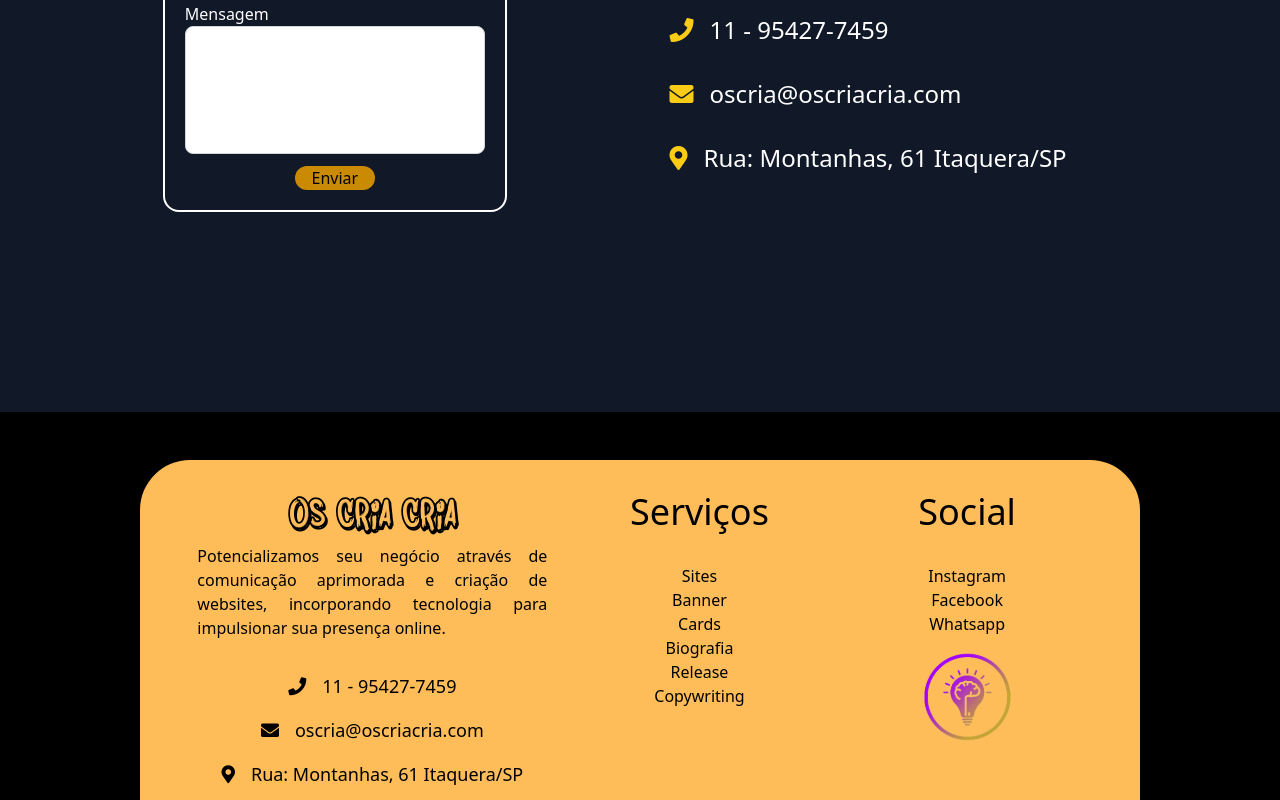
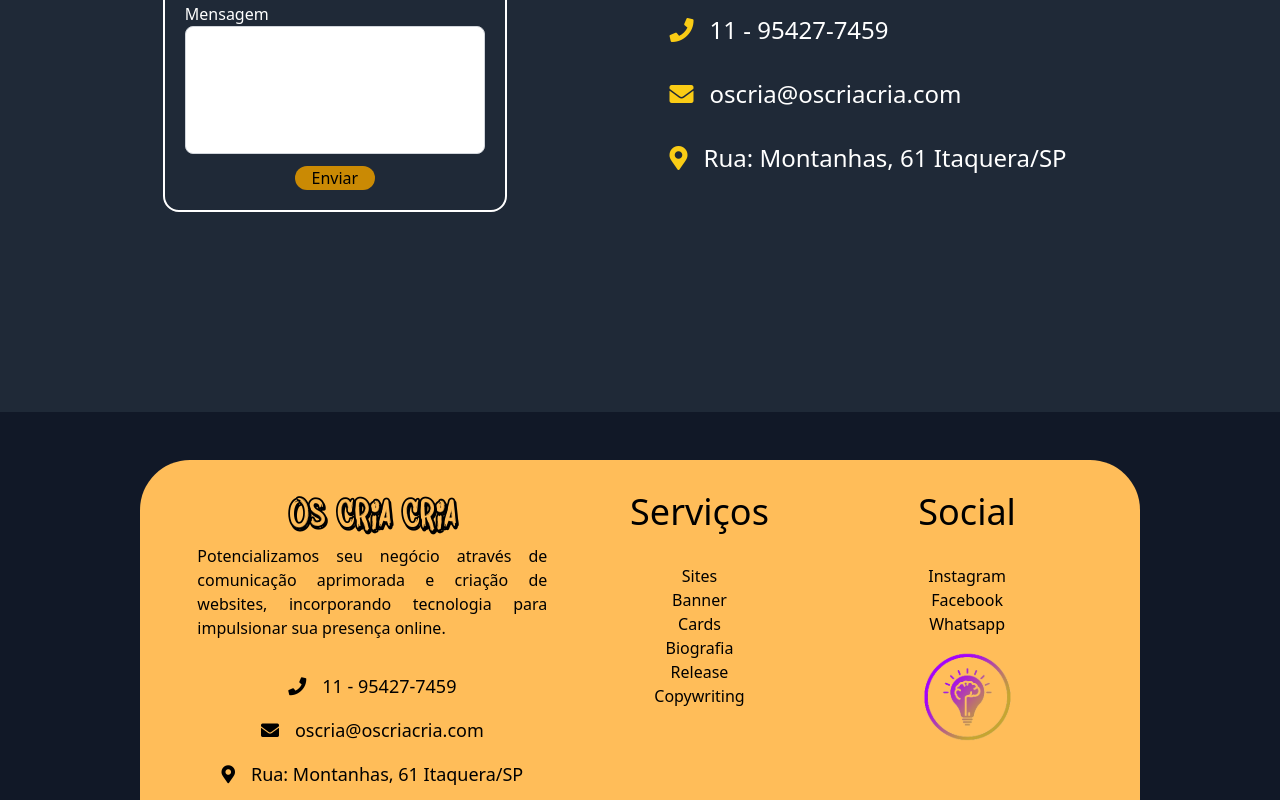
Before and after one commit to Antonio-Jr28/os-cria-cria, a React (Vite) app: page / in a window 1280 px wide. Shown: the part 2527-3327 px from the top of the page. Built offline with nearby package versions, Linux system fonts and the light colour scheme.

Commit message:
älternado cor do fundo do footer

```diff
--- a/src/page/home.page.tsx
+++ b/src/page/home.page.tsx
@@ -55,7 +55,7 @@
   return (
     <>
       <Navbar redesItems={[]} data={[]} />
-      <section className="flex flex-col justify-evenly bg-gray-900">
+      <section className="flex flex-col justify-evenly bg-gray-800">
         <Carousel images={images} />
 
         <GradientDivider height="5px" colorStart="violet" colorEnd="violet" />
@@ -70,7 +70,7 @@
 
         <Divider />
       </section>
-      <div className="flex justify-center items-end bg-black">
+      <div className="flex justify-center items-end bg-gray-900">
         <Footer medias={socialMedia} services={services} />
       </div>
     </>
```
